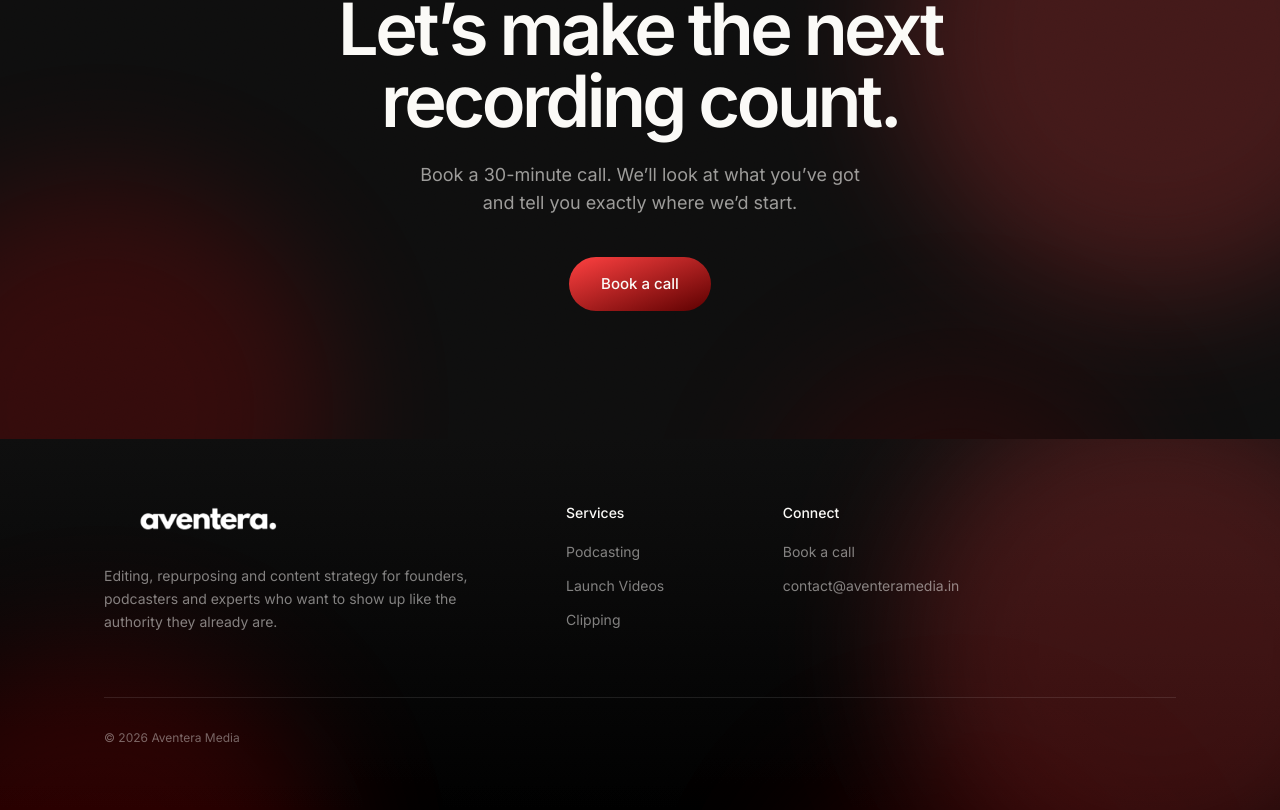
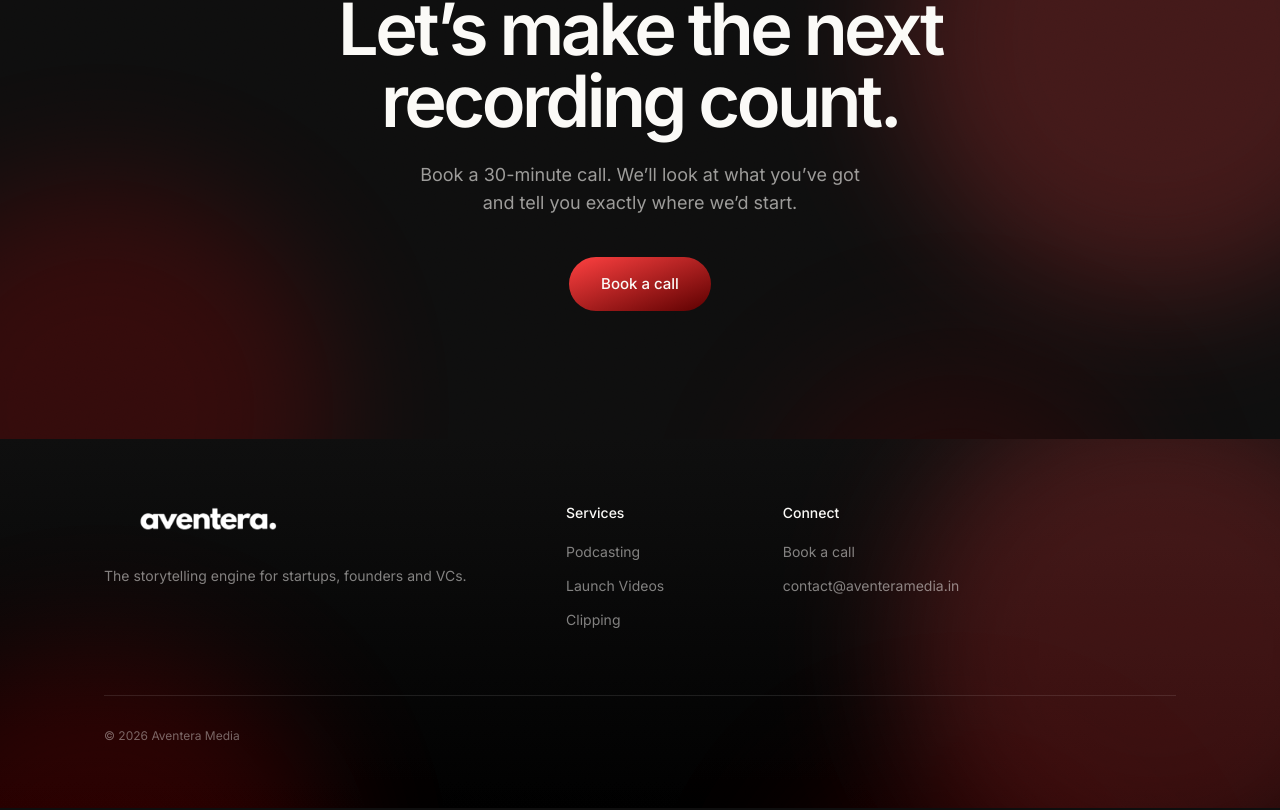
Before and after one commit to aventeramedia-web/aventera-media, a Next.js app: page / in a window 1280 px wide. Shown: the part 2817-3627 px from the top of the page. Built offline with nearby package versions, Linux system fonts and the light colour scheme.

Commit message:
Update footer tagline

```diff
--- a/components/Footer.jsx
+++ b/components/Footer.jsx
@@ -12,9 +12,7 @@ export default function Footer() {
           <div className="max-w-sm">
             <LogoMark size="sm" />
             <p className="mt-5 text-sm leading-relaxed text-paper/50">
-              Editing, repurposing and content strategy for founders,
-              podcasters and experts who want to show up like the
-              authority they already are.
+              The storytelling engine for startups, founders and VCs.
             </p>
           </div>
 
```
